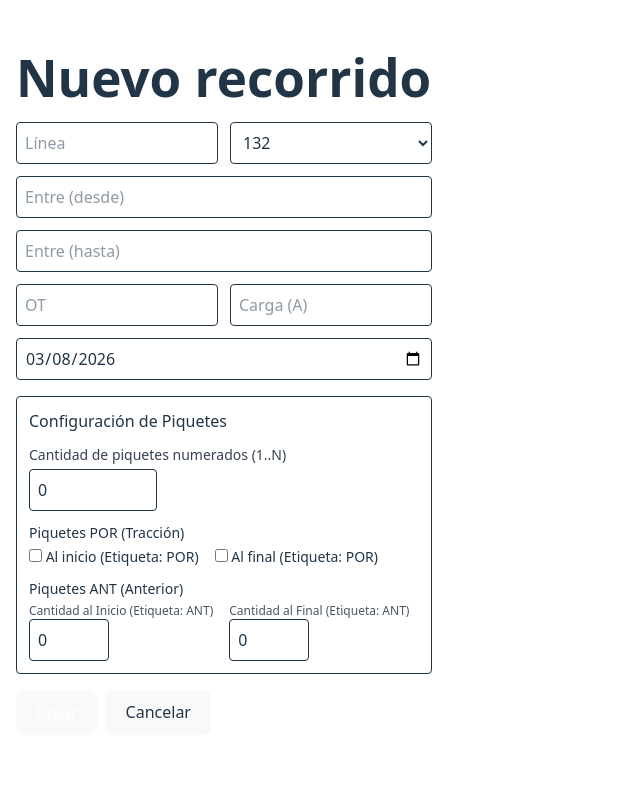
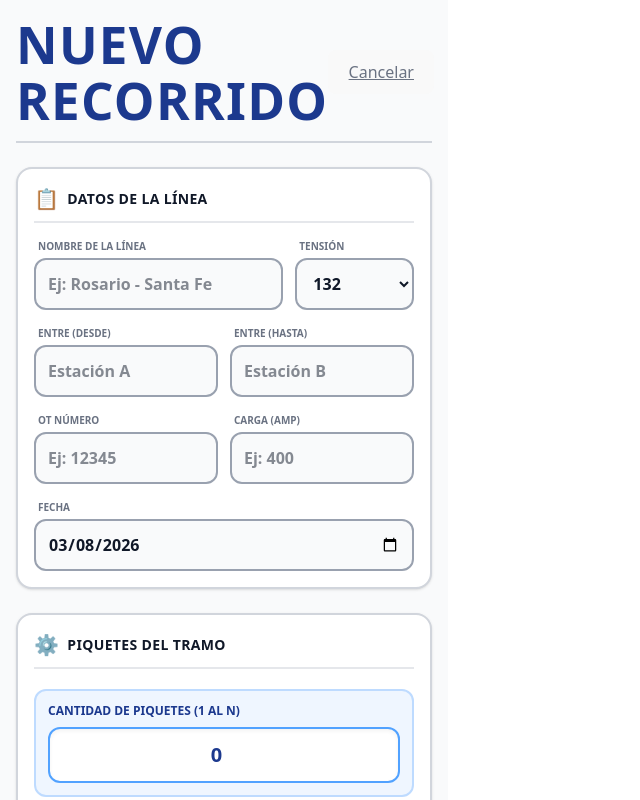
Before and after one commit to FacuP11/Digitalizaci-n-Recorrido-Recorrido-menor-poda-, a React (Vite) app in the folder frontend/: page /recorridos/nuevo in a window 1280 px wide. Shown: the top 800 px of the page, without its empty margins (0-640 px from the left). Built offline with nearby package versions, Linux system fonts and the light colour scheme.

Commit message:
Fix estilos, funcionalidades.

```diff
--- a/frontend/src/pages/NuevoRecorrido.jsx
+++ b/frontend/src/pages/NuevoRecorrido.jsx
@@ -74,83 +74,133 @@ export default function NuevoRecorrido() {
   }
 
   return (
-    <div className="max-w-md mx-auto p-4 space-y-4">
-      <h1 className="text-xl font-semibold">Nuevo recorrido</h1>
+    <div className="max-w-md mx-auto p-4 space-y-6 pb-12 bg-gray-50 min-h-screen">
 
-      {err && <p className="text-red-600 text-sm">{err}</p>}
-
-      <div className="grid grid-cols-2 gap-3">
-        <input className="border p-2 rounded" name="linea" placeholder="Línea" onChange={onChange} />
-        <select className="border p-2 rounded" name="kv" value={form.kv} onChange={onChange}>
-          <option>132</option><option>220</option>
-        </select>
-
-        <input className="border p-2 rounded col-span-2" name="entre_desde" placeholder="Entre (desde)" onChange={onChange} />
-        <input className="border p-2 rounded col-span-2" name="entre_hasta" placeholder="Entre (hasta)" onChange={onChange} />
-
-        <input className="border p-2 rounded" name="ot_numero" placeholder="OT" onChange={onChange} />
-        <input className="border p-2 rounded" type="number" name="carga_amp" placeholder="Carga (A)" onChange={onChange} />
-
-        <input className="border p-2 rounded col-span-2" type="date" name="fecha" value={form.fecha} onChange={onChange} />
+      {/* HEADER */}
+      <div className="flex items-center justify-between border-b-2 border-gray-300 pb-3">
+        <h1 className="text-2xl font-black text-blue-900 uppercase tracking-wide">
+            Nuevo Recorrido
+        </h1>
+        <button onClick={() => nav('/')} className="text-sm font-extrabold text-gray-500 hover:text-gray-800 underline">
+            Cancelar
+        </button>
       </div>
 
-      {/* Configuración de piquetes */}
-      <div className="border rounded p-3 space-y-3">
-        <div className="font-medium">Configuración de Piquetes</div>
+      {err && <div className="bg-red-100 border-2 border-red-500 text-red-800 p-3 rounded-xl text-center text-sm font-extrabold shadow-sm">{err}</div>}
 
-        {/* Cantidad numerados */}
-        <div className="col-span-2">
-          <label className="block text-sm text-gray-700 mb-1">Cantidad de piquetes numerados (1..N)</label>
-          <input className="border p-2 rounded w-32" type="number" min="0" name="cantidad"
-            value={form.cantidad} onChange={onChange} />
+      {/* ========================================================= */}
+      {/* TARJETA 1: DATOS GENERALES */}
+      {/* ========================================================= */}
+      <div className="border-2 border-gray-300 rounded-2xl p-4 bg-white shadow-sm space-y-4">
+        <div className="flex items-center gap-2 font-extrabold text-gray-900 text-sm uppercase tracking-wide border-b-2 border-gray-200 pb-2">
+           <span className="text-xl">📋</span> Datos de la Línea
         </div>
 
-        {/* CORRECCIÓN JSX: Reemplazamos radio por checkboxes para POR */}
-        <div className="col-span-2">
-          <div className="text-sm font-medium mb-1">Piquetes POR (Tracción)</div>
-          <div className="flex items-center gap-4 text-sm">
-            <label>
-              <input
-                type="checkbox"
-                name="por_inicio"
-                checked={form.por_inicio}
-                onChange={onChange}
-              /> Al inicio (Etiqueta: POR)
+        <div className="grid grid-cols-3 gap-3">
+          <div className="col-span-2 flex flex-col">
+              <label className="text-[10px] font-extrabold text-gray-500 uppercase mb-1 ml-1">Nombre de la Línea</label>
+              <input className="border-2 border-gray-400 p-3 rounded-xl bg-gray-50 text-gray-900 font-bold focus:border-blue-600 focus:bg-white outline-none transition-all" name="linea" placeholder="Ej: Rosario - Santa Fe" onChange={onChange} />
+          </div>
+          <div className="col-span-1 flex flex-col">
+              <label className="text-[10px] font-extrabold text-gray-500 uppercase mb-1 ml-1">Tensión</label>
+              <select className="border-2 border-gray-400 p-3 rounded-xl bg-gray-50 text-gray-900 font-bold focus:border-blue-600 focus:bg-white outline-none transition-all" name="kv" value={form.kv} onChange={onChange}>
+                <option>132</option>
+                <option>220</option>
+              </select>
+          </div>
+        </div>
+
+        <div className="grid grid-cols-2 gap-3">
+          <div className="flex flex-col">
+              <label className="text-[10px] font-extrabold text-gray-500 uppercase mb-1 ml-1">Entre (Desde)</label>
+              <input className="border-2 border-gray-400 p-3 rounded-xl bg-gray-50 text-gray-900 font-bold focus:border-blue-600 focus:bg-white outline-none transition-all" name="entre_desde" placeholder="Estación A" onChange={onChange} />
+          </div>
+          <div className="flex flex-col">
+              <label className="text-[10px] font-extrabold text-gray-500 uppercase mb-1 ml-1">Entre (Hasta)</label>
+              <input className="border-2 border-gray-400 p-3 rounded-xl bg-gray-50 text-gray-900 font-bold focus:border-blue-600 focus:bg-white outline-none transition-all" name="entre_hasta" placeholder="Estación B" onChange={onChange} />
+          </div>
+        </div>
+
+        <div className="grid grid-cols-2 gap-3">
+          <div className="flex flex-col">
+              <label className="text-[10px] font-extrabold text-gray-500 uppercase mb-1 ml-1">OT Número</label>
+              <input className="border-2 border-gray-400 p-3 rounded-xl bg-gray-50 text-gray-900 font-bold focus:border-blue-600 focus:bg-white outline-none transition-all" name="ot_numero" placeholder="Ej: 12345" onChange={onChange} />
+          </div>
+          <div className="flex flex-col">
+              <label className="text-[10px] font-extrabold text-gray-500 uppercase mb-1 ml-1">Carga (Amp)</label>
+              <input className="border-2 border-gray-400 p-3 rounded-xl bg-gray-50 text-gray-900 font-bold focus:border-blue-600 focus:bg-white outline-none transition-all" type="number" name="carga_amp" placeholder="Ej: 400" onChange={onChange} />
+          </div>
+        </div>
+
+        <div className="flex flex-col">
+            <label className="text-[10px] font-extrabold text-gray-500 uppercase mb-1 ml-1">Fecha</label>
+            <input className="border-2 border-gray-400 p-3 rounded-xl bg-gray-50 text-gray-900 font-bold focus:border-blue-600 focus:bg-white outline-none transition-all w-full" type="date" name="fecha" value={form.fecha} onChange={onChange} />
+        </div>
+      </div>
+
+      {/* ========================================================= */}
+      {/* TARJETA 2: CONFIGURACIÓN DE PIQUETES */}
+      {/* ========================================================= */}
+      <div className="border-2 border-gray-300 rounded-2xl p-4 bg-white shadow-sm space-y-5">
+        <div className="flex items-center gap-2 font-extrabold text-gray-900 text-sm uppercase tracking-wide border-b-2 border-gray-200 pb-2">
+           <span className="text-xl">⚙️</span> Piquetes del Tramo
+        </div>
+
+        {/* 1. Cantidad Normales */}
+        <div className="flex flex-col bg-blue-50 p-3 rounded-xl border-2 border-blue-200">
+          <label className="text-xs font-extrabold text-blue-900 uppercase mb-2">Cantidad de Piquetes (1 al N)</label>
+          <input className="border-2 border-blue-400 p-3 rounded-xl bg-white text-blue-900 text-xl font-black focus:border-blue-700 outline-none text-center shadow-inner" type="number" min="0" name="cantidad" placeholder="Ej: 50" value={form.cantidad} onChange={onChange} />
+        </div>
+
+        {/* 2. POR (Botones de Alternancia Táctiles) */}
+        <div className="flex flex-col">
+          <div className="text-[10px] font-extrabold text-gray-500 uppercase mb-2 ml-1">Agregar Pórticos (POR)</div>
+          <div className="flex gap-3">
+            <label className={`flex-1 flex items-center justify-center p-3 border-2 rounded-xl font-extrabold text-xs uppercase cursor-pointer transition-all ${form.por_inicio ? 'bg-blue-700 border-blue-900 text-white shadow-inner scale-95' : 'bg-gray-100 border-gray-400 text-gray-600 shadow-sm hover:bg-gray-200'}`}>
+              <input type="checkbox" name="por_inicio" className="hidden" checked={form.por_inicio} onChange={onChange} />
+              {form.por_inicio ? '✓ POR (Inicio)' : 'POR (Inicio)'}
             </label>
-            <label>
-              <input
-                type="checkbox"
-                name="por_final"
-                checked={form.por_final}
-                onChange={onChange}
-              /> Al final (Etiqueta: POR)
+            <label className={`flex-1 flex items-center justify-center p-3 border-2 rounded-xl font-extrabold text-xs uppercase cursor-pointer transition-all ${form.por_final ? 'bg-blue-700 border-blue-900 text-white shadow-inner scale-95' : 'bg-gray-100 border-gray-400 text-gray-600 shadow-sm hover:bg-gray-200'}`}>
+              <input type="checkbox" name="por_final" className="hidden" checked={form.por_final} onChange={onChange} />
+              {form.por_final ? '✓ POR (Final)' : 'POR (Final)'}
             </label>
           </div>
         </div>
 
-        {/* ANT (select 0..10) - Se mantiene el diseño, pero la lógica de estado es ahora independiente */}
-        <div className="col-span-2">
-          <div className="text-sm font-medium mb-1">Piquetes ANT (Anterior)</div>
-          <div className="flex items-center gap-4">
-            <div>
-              <label className="block text-xs text-gray-600">Cantidad al Inicio (Etiqueta: ANT)</label>
-              <input type="number" min="0" max="10" name="ant_inicio" className="border p-2 rounded w-20"
-                value={form.ant_inicio} onChange={onChange} />
+        {/* 3. ANT (Anteriores) */}
+        <div className="flex flex-col border-t-2 border-gray-100 pt-4">
+          <div className="text-[10px] font-extrabold text-gray-500 uppercase mb-2 ml-1">Antenado (ANT)</div>
+          <div className="grid grid-cols-2 gap-3">
+            <div className="flex flex-col">
+              <label className="text-[10px] font-bold text-gray-600 mb-1 ml-1">Cant. al Inicio</label>
+              <input type="number" min="0" max="10" name="ant_inicio" className="border-2 border-gray-400 p-3 rounded-xl bg-gray-50 text-gray-900 font-bold focus:border-blue-600 focus:bg-white outline-none transition-all text-center" value={form.ant_inicio} onChange={onChange} />
             </div>
-            <div>
-              <label className="block text-xs text-gray-600">Cantidad al Final (Etiqueta: ANT)</label>
-              <input type="number" min="0" max="10" name="ant_final" className="border p-2 rounded w-20"
-                value={form.ant_final} onChange={onChange} />
+            <div className="flex flex-col">
+              <label className="text-[10px] font-bold text-gray-600 mb-1 ml-1">Cant. al Final</label>
+              <input type="number" min="0" max="10" name="ant_final" className="border-2 border-gray-400 p-3 rounded-xl bg-gray-50 text-gray-900 font-bold focus:border-blue-600 focus:bg-white outline-none transition-all text-center" value={form.ant_final} onChange={onChange} />
             </div>
           </div>
         </div>
       </div>
 
-      <button onClick={crear} disabled={saving} className="px-4 py-2 rounded bg-blue-600 text-white">
-        {saving ? "Guardando…" : "Crear"}
-      </button>
-      <button onClick={() => nav('/')}
-        className="ml-2 px-4 py-2 rounded bg-gray-200 hover:bg-gray-300"> Cancelar </button>
+      {/* ========================================================= */}
+      {/* BOTONERA INFERIOR */}
+      {/* ========================================================= */}
+      <div className="pt-4 space-y-3">
+        <button
+            onClick={crear}
+            disabled={saving}
+            className="w-full py-4 rounded-xl bg-emerald-600 text-white font-black text-lg uppercase tracking-widest shadow-[0_4px_14px_0_rgb(5,150,105,0.39)] border-2 border-emerald-800 hover:bg-emerald-700 active:scale-95 transition-all disabled:bg-gray-400 disabled:border-gray-500 disabled:shadow-none"
+        >
+            {saving ? "Generando..." : "Crear Recorrido"}
+        </button>
+        <button
+            onClick={() => nav('/')}
+            className="w-full py-3 rounded-xl bg-white text-gray-700 font-extrabold text-sm uppercase border-2 border-gray-300 hover:bg-gray-100 transition-all"
+        >
+            Cancelar
+        </button>
+      </div>
+
     </div>
-  );
-}
+  );}
--- a/frontend/src/pages/PiquetesList.jsx
+++ b/frontend/src/pages/PiquetesList.jsx
@@ -281,6 +281,16 @@ function determinarPrioridad(anomalia) {
     sp.set("order", next);
     setSp(sp, { replace: true });
   }
+  async function agregarPiqueteAlFinal() {
+    if(!window.confirm("¿Deseas agregar un nuevo piquete numerado al final del recorrido?")) return;
+    try {
+      setErr("");
+      await api(`/recorridos/${id}/piquetes/final`, { method: "POST" });
+      await cargar(); // Recargamos la lista para que aparezca
+    } catch (e) {
+      setErr(e.message);
+    }
+  }
 
   function onPartnerChange(e) {
     const v = e.target.value;
@@ -292,23 +302,32 @@ function determinarPrioridad(anomalia) {
   if (!rec) return <div className="p-4">Cargando...</div>;
 
   return (
-    <div className="max-w-md mx-auto p-4 space-y-4 pb-10">
-      {/* Header */}
-      <div className="flex items-center justify-between">
-        <button onClick={() => nav('/')} className="px-3 py-2 rounded bg-gray-200 hover:bg-gray-300">← Volver</button>
+    <div className="max-w-md mx-auto p-4 space-y-5 pb-24 bg-gray-50 min-h-screen">
+
+      {/* ========================================================= */}
+      {/* HEADER */}
+      {/* ========================================================= */}
+      <div className="flex items-center justify-between border-b-2 border-gray-300 pb-3">
+        <button onClick={() => nav('/')} className="px-4 py-2 rounded-lg bg-gray-200 hover:bg-gray-300 text-gray-800 font-extrabold text-sm transition-colors shadow-sm">
+           ← Volver
+        </button>
         <div className="text-right">
-            <div className="text-xs text-gray-500 font-bold">LÍNEA</div>
-            <h1 className="text-xl font-bold text-blue-900">{rec.linea}</h1>
+            <div className="text-[10px] text-gray-500 font-extrabold uppercase tracking-widest">Línea</div>
+            <h1 className="text-xl font-black text-blue-900 truncate max-w-[200px]">{rec.linea}</h1>
         </div>
       </div>
 
-      {err && <p className="text-red-600 text-center text-sm font-bold">{err}</p>}
+      {err && <div className="bg-red-100 border-2 border-red-500 text-red-800 p-3 rounded-xl text-center text-sm font-extrabold shadow-sm">{err}</div>}
 
-      {/* Selector Partner + BOTÓN CAMBIO RÁPIDO */}
-      <div className="border rounded p-3 space-y-3 bg-blue-50 border-blue-100">
-        <div className="font-bold text-sm text-blue-800">Línea Asociada</div>
-        <select className="border p-2 rounded w-full text-sm bg-white" value={partnerId} onChange={onPartnerChange}>
-          <option value="">— Ninguna —</option>
+      {/* ========================================================= */}
+      {/* TARJETA: LÍNEA ASOCIADA */}
+      {/* ========================================================= */}
+      <div className="border-2 border-blue-300 rounded-xl p-4 bg-blue-50 shadow-sm space-y-3">
+        <div className="font-extrabold text-blue-900 text-sm uppercase tracking-wide flex items-center gap-2">
+            <span className="text-lg">🔗</span> Línea Asociada
+        </div>
+        <select className="border-2 border-blue-400 p-3 rounded-lg w-full bg-white text-blue-900 font-bold focus:border-blue-700 outline-none transition-colors" value={partnerId} onChange={onPartnerChange}>
+          <option value="" className="text-gray-500 font-normal">— Ninguna —</option>
           {todosRecorridos
             .filter(r => String(r.id) !== String(id))
             .map(r => (
@@ -321,89 +340,122 @@ function determinarPrioridad(anomalia) {
         {partnerId && (
             <button
                 onClick={irAlPartner}
-                className="w-full py-3 rounded bg-white border-2 border-blue-600 text-blue-700 font-bold text-sm flex items-center justify-center gap-2 hover:bg-blue-50 shadow-sm"
+                className="w-full py-3 rounded-lg bg-blue-700 text-white border-2 border-blue-900 font-extrabold text-sm flex items-center justify-center gap-2 active:scale-95 shadow-sm transition-all uppercase tracking-wide"
             >
-                ⇄ IR A LA LÍNEA ASOCIADA
+                ⇄ Ir a la línea asociada
             </button>
         )}
       </div>
 
-      {/* Filtros y Orden */}
-      <div className="flex justify-between items-center bg-gray-100 p-2 rounded">
-         <div className="flex gap-1">
-            <button onClick={() => setFilter("ALL")} className={`text-xs px-3 py-1 rounded ${filter === "ALL" ? "bg-gray-800 text-white" : "bg-white"}`}>Todos</button>
-            <button onClick={() => setFilter("NOV")} className={`text-xs px-3 py-1 rounded ${filter === "NOV" ? "bg-red-600 text-white" : "bg-white"}`}>Novedad</button>
-         </div>
-         <button onClick={toggleOrder} className="text-xs px-2 py-1 bg-white border rounded">
-            Orden: {order.toUpperCase()}
+      {/* ========================================================= */}
+      {/* BARRA DE FILTROS Y ORDEN (ESTILO INTERRUPTOR) */}
+      {/* ========================================================= */}
+      <div className="flex flex-col gap-2">
+          <div className="flex bg-gray-200 p-1.5 rounded-xl border-2 border-gray-300 shadow-inner items-center justify-between">
+
+             {/* Filtros */}
+             <div className="flex gap-1 flex-1">
+                <button
+                    onClick={() => setFilter("ALL")}
+                    className={`flex-1 py-2 rounded-lg text-xs font-extrabold uppercase transition-all duration-200 ${filter === "ALL" ? "bg-gray-800 text-white shadow-md scale-[1.02]" : "text-gray-600 hover:bg-gray-300"}`}
+                >
+                    Todos
+                </button>
+                <button
+                    onClick={() => setFilter("NOV")}
+                    className={`flex-1 py-2 rounded-lg text-xs font-extrabold uppercase transition-all duration-200 ${filter === "NOV" ? "bg-red-600 text-white shadow-md scale-[1.02]" : "text-gray-600 hover:bg-gray-300"}`}
+                >
+                    Novedades
                 </button>
              </div>
 
-      {/* --- NUEVO BOTÓN AGREGAR PIQUETE (ALTO CONTRASTE) --- */}
+             <div className="w-px h-8 bg-gray-300 mx-2"></div>
+
+             {/* Orden */}
              <button
-          onClick={() => nav(`/recorridos/${id}/piquetes/nuevo`)}
-          className="w-full bg-blue-700 hover:bg-blue-800 text-white font-extrabold py-3 rounded-lg shadow-md mb-4 text-sm uppercase tracking-wide transition-colors"
+                onClick={toggleOrder}
+                className="px-3 py-2 bg-white border-2 border-gray-300 rounded-lg text-xs font-extrabold text-gray-700 shadow-sm flex items-center gap-1 hover:bg-gray-50 active:scale-95 transition-all"
              >
-          + Agregar Piquete
+                {order === "asc" ? "⬇ ASC" : "⬆ DESC"}
              </button>
+          </div>
 
-      {/* Lista Piquetes */}
-      <ul className="divide-y">
+          {/* BOTÓN AGREGAR PIQUETE */}
+          <button
+              onClick={agregarPiqueteAlFinal}
+              className="w-full bg-blue-100 hover:bg-blue-200 text-blue-800 border-2 border-blue-400 font-extrabold py-3 rounded-xl shadow-sm text-sm uppercase tracking-wide transition-all active:scale-95 flex justify-center items-center gap-2"
+          >
+              <span className="text-lg leading-none">+</span> Agregar Piquete al Final
+          </button>
+      </div>
+
+      {/* ========================================================= */}
+      {/* LISTA DE PIQUETES  */}
+      {/* ========================================================= */}
+      <ul className="space-y-3">
         {filtrados.map(p => (
-          <li key={p.id} className="py-3">
-             <div className="flex justify-between items-center gap-2">
+          <li key={p.id} className="bg-white border-2 border-gray-300 rounded-xl shadow-sm flex overflow-hidden">
 
-                {/* ZONA IZQUIERDA: Clic para abrir el formulario */}
+             {/* ZONA IZQUIERDA: Clickeable para abrir el piquete */}
              <Link
                 to={`/piquetes/${p.id}?order=${order}${partnerId ? `&partner=${partnerId}` : ""}`}
-                  className="flex-1 block"
+                className="flex-1 p-3 flex flex-col justify-center active:bg-blue-50 transition-colors"
              >
-                    <div className="flex items-center gap-2">
-                        <div className="font-bold text-lg text-gray-900">Piq {p.etiqueta}</div>
-                        {/* Badges de estado */}
-                        {p.sin_novedad && <span className="text-[10px] bg-emerald-100 text-emerald-800 px-1.5 py-0.5 rounded font-bold">S/N</span>}
-                        {p.anomalias_count > 0 && <span className="text-[10px] bg-red-100 text-red-800 px-1.5 py-0.5 rounded font-bold">{p.anomalias_count} NOV</span>}
+                <div className="flex items-center gap-3 mb-1">
+                    <div className="font-black text-2xl text-gray-900 leading-none">
+                        P.{p.etiqueta}
                     </div>
+
+                    <div className="flex flex-wrap gap-1">
+                        {p.sin_novedad && <span className="text-[10px] bg-emerald-100 text-emerald-800 border border-emerald-300 px-2 py-0.5 rounded-md font-extrabold tracking-wide uppercase">S/N</span>}
+                        {p.anomalias_count > 0 && <span className="text-[10px] bg-red-100 text-red-800 border border-red-300 px-2 py-0.5 rounded-md font-extrabold tracking-wide uppercase flex items-center gap-1">🚨 {p.anomalias_count} Nov</span>}
+                    </div>
+                </div>
+
                 {/* Detalles extra simples */}
-                    {(p.tc_set) && <div className="text-xs text-gray-500">Cadena ok</div>}
+                <div className="text-[10px] text-gray-500 font-bold uppercase mt-1">
+                    {(p.tc_set) ? "✅ Cadena Registrada" : "⚠️ Faltan datos"}
+                </div>
              </Link>
 
-                {/* ZONA DERECHA: Botones BIS y Borrar */}
-                <div className="flex flex-col items-end gap-1">
-                   {/* Botones BIS pequeños */}
-                   <div className="flex gap-1">
+             {/* ZONA DERECHA: Botones de Acción (BIS / Borrar) */}
+             <div className="flex flex-col w-16 border-l-2 border-gray-200 bg-gray-50">
                 <button
                   onClick={() => insertarBis(p.id, "ANTES")}
-                        className="text-[10px] bg-gray-200 hover:bg-gray-300 text-gray-700 px-2 py-1 rounded"
+                  className="flex-1 text-[9px] font-extrabold text-gray-700 bg-gray-100 hover:bg-gray-200 border-b-2 border-gray-200 uppercase transition-colors"
                 >
-                        +Bis Ant
+                  + Ant
                 </button>
                 <button
                   onClick={() => insertarBis(p.id, "DESPUES")}
-                        className="text-[10px] bg-gray-200 hover:bg-gray-300 text-gray-700 px-2 py-1 rounded"
+                  className="flex-1 text-[9px] font-extrabold text-gray-700 bg-gray-100 hover:bg-gray-200 border-b-2 border-gray-200 uppercase transition-colors"
                 >
-                        +Bis Des
+                  + Des
                 </button>
-                   </div>
-                   {/* Botón Borrar (opcional, pequeño y rojo) */}
                 <button
                   onClick={() => borrarPiquete(p.id)}
-                     className="text-[10px] text-red-500 hover:text-red-700 underline"
+                  className="flex-1 text-[9px] font-extrabold text-red-600 bg-red-50 hover:bg-red-100 uppercase transition-colors"
                 >
                   Borrar
                 </button>
              </div>
-             </div>
           </li>
         ))}
       </ul>
-      {/* Botón Finalizar */}
-        <button onClick={finalizar} className="w-full bg-emerald-600 hover:bg-emerald-700 text-white font-extrabold py-4 rounded-lg shadow-lg text-lg uppercase tracking-wider mb-8">
-            FINALIZAR RECORRIDO
+
+      {filtrados.length === 0 && <div className="text-center text-gray-500 font-bold mt-10 p-6 border-2 border-dashed border-gray-300 rounded-xl">No hay piquetes para mostrar.</div>}
+
+      {/* ========================================================= */}
+      {/* BOTÓN FINALIZAR RECORRIDO */}
+      {/* ========================================================= */}
+      <div className="pt-4">
+          <button
+            onClick={finalizar}
+            className="w-full py-4 rounded-xl bg-emerald-600 text-white font-black text-lg uppercase tracking-widest shadow-[0_4px_14px_0_rgb(5,150,105,0.39)] border-2 border-emerald-800 hover:bg-emerald-700 active:scale-95 transition-all"
+          >
+              🏁 Finalizar Recorrido
           </button>
-
-      {filtrados.length === 0 && <div className="text-center text-gray-500 mt-10">No hay piquetes.</div>}
-
+      </div>
 
     </div>
   );
```
Also changed, not shown: frontend/src/pages/PiqueteForm.jsx (+7 -0 lines), 2 other files (tests, documents, lock files or other folders). Lines whose indentation alone changed are shown as unchanged.
